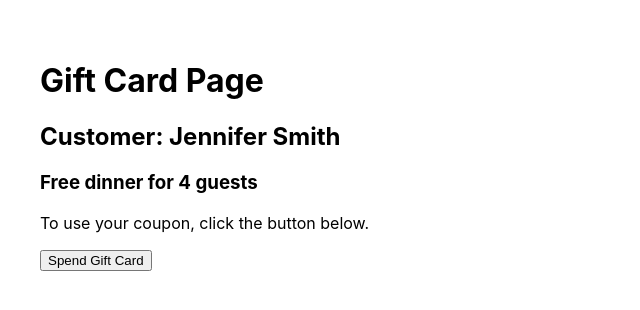
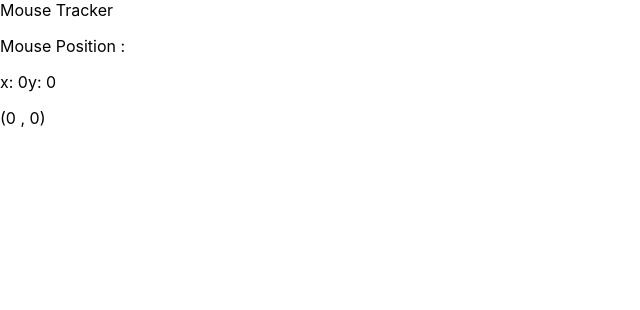
Before and after one commit to nayoung3669/coursera_test, a React (Create React App) app: page / in a window 1280 px wide. Shown: the top 310 px of the page, without its empty margins (0-640 px from the left). Built offline with nearby package versions, Linux system fonts and the light colour scheme.

Commit message:
mouseTracker

```diff
--- a/src/App.js
+++ b/src/App.js
@@ -1,48 +1,69 @@
-import { useState } from "react";
+import React, { useState, useEffect } from "react";
 
-export default function App() {
-  const [giftCard, setGiftCard] = useState(
-    {
-      firstName: "Jennifer",
-      lastName: "Smith",
-      text: "Free dinner for 4 guests",
-      valid: true,
-      instructions: "To use your coupon, click the button below.",
-    }
+const withMousePosition = (WrappedCompoenent) => {
+  return (props) => {
+    const [mousePosition,setMousePosition] = useState ({
+    x: 0,
+    y: 0,
+    });
+
+    useEffect(() => {
+      const handleMousePositionChange = (e) => {
+        setMousePosition({
+          x: e.clientX,
+          y: e.clientY,
+        });
+      };
+
+      window.addEventListener("mousemove",handleMousePositionChange)
+
+      return () => (
+        window.removeEventListener("mousemove",handleMousePositionChange)
+      )
+    }, []);
+
+    return <WrappedCompoenent {...props} mousePosition={mousePosition} />
+  };
+}
+
+const PanelMouseLogger = ({ mousePosition }) => {
+  if (!mousePosition) {
+    return null;
+  }
+  return (
+    <div className="PanelTracker">
+        <p>Mouse Position : </p>
+        <div>
+          <span>x: {mousePosition.x}</span>
+          <span>y: {mousePosition.y}</span>
+        </div>
+    </div>
   );
+};
 
-  function spendGiftCard() {
-    setGiftCard(prevState => {
-      return {
-        ...prevState,
-        text: "Your coupon has been used.",
-        valid: false,
-        instructions: "Please visit our restaurant to renew your gift card",
-      }
-    });
+const PointMouseLogger = ({ mousePosition }) => {
+  if (!mousePosition) {
+    return null;
+  }
+  return (
+    <p>
+      ({mousePosition.x} , {mousePosition.y})
+    </p>
+  )
   }
 
+const PanelMouseTracker = withMousePosition(PanelMouseLogger)
+const PointMouseTracker = withMousePosition(PointMouseLogger)
+
+function App() {
+
   return (
-    <div style={{padding: '40px'}}>
-      <h1>
-        Gift Card Page
-      </h1>
-      <h2>
-        Customer: {giftCard.firstName} {giftCard.lastName}
-      </h2>
-      <h3>
-        {giftCard.text}
-      </h3>
-      <p>
-        {giftCard.instructions}
-      </p>
-      {
-        giftCard.valid && (
-          <button onClick={spendGiftCard}>
-            Spend Gift Card
-          </button>
-        )
-      }
+    <div className="App">
+      <header className="Header">Mouse Tracker</header>
+      <PanelMouseTracker />
+      <PointMouseTracker />
     </div>
   );
 }
+
+export default App;
```
